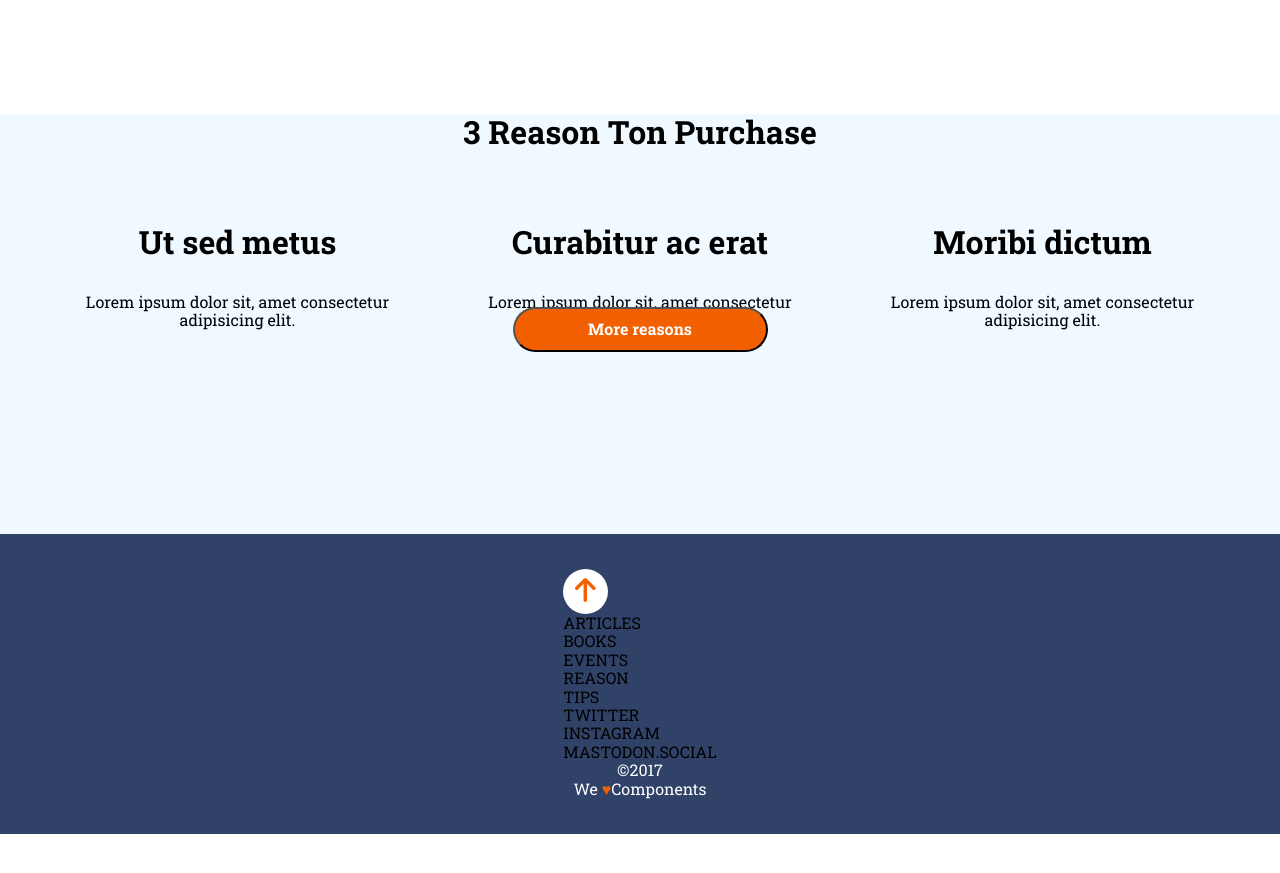
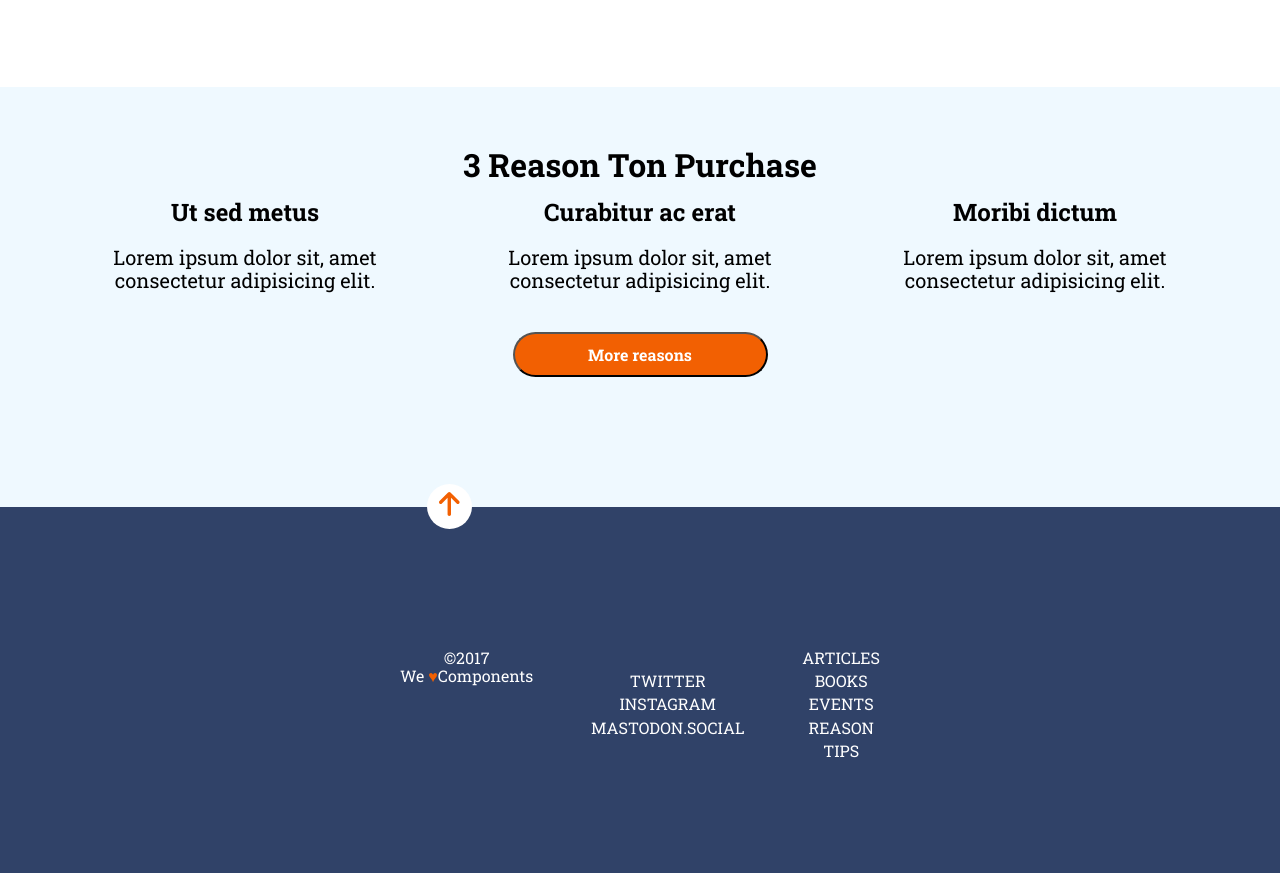
Before and after one commit to emeorbe/evaluacion-final-modulo-1-Emeli28, a website: page _src/templates/index.html in a window 1280 px wide. Shown: the part 1073-1946 px from the top of the page. Before the commit the page ends 1907 px from the top, so only its background shows below. Drawn offline with nearby package versions, Linux system fonts and the light colour scheme; files that its build step writes are made by us from their sources; files whose address does not match are found by name.

Commit message:
last version witouth revision

```diff
--- a/_src/assets/scss/layouts/_footer.scss
+++ b/_src/assets/scss/layouts/_footer.scss
@@ -7,36 +7,89 @@
         justify-content: center;
         align-items: center;
 
+        position: absolute;
+        transform: translate(53px, -205px);
+
+        @media all and (min-width:760px){
+            position: absolute;
+            transform: translate(-408px, -145px);
+
+        @media all and (min-width:1200px){
+            position: absolute;
+            transform: translate(-408px, -145px);
+
+
+        }
+
+
+        }
 }
 
 .footer{
-    height: 300px;
+    height: 400px;
+    width: 100%;
     background-color: #304268;
     display: flex;
     flex-direction: column;
     justify-content: center;
     align-items: center;
 
-    &__list--first{
-        color: $general-color;
+    &__container{
+
+        margin: 0 auto;
         display: flex;
+        flex-direction: column;
+        justify-content: center;
+
+      @media all and (min-width:760px) {
+
+          width: 60vh;
+          display: flex;
+          flex-direction:  row-reverse;
+          justify-content: space-between;
+
+      }
+
+    }
+    .footer__nav {
+
+        display: flex;
+        margin-top: 20px;
+        margin-bottom: 20px;
+        flex-direction: column;
         justify-content: center;
         align-items: center;
-        padding-bottom: 8px;
 
-        @media all and (min-width: 760px){
-            flex-direction: row;
-        }
+    }
 
+    .social__net{
+
+        display: flex;
+        margin-top: 20px;
+        margin-bottom: 20px;
+        flex-direction: column;
+        justify-content: center;
+        align-items: center;
+
+
+
+    }
+
+    ul li {
+        color: white;
+        margin-bottom: 5px;
+        text-align: center;
     }
 
 
 }
 
 .span{
+
     display: flex;
     flex-direction: column;
     align-items: center;
+    margin-top: 20px;
     color: $general-color;
 
 }
--- a/_src/assets/scss/layouts/_main-section.scss
+++ b/_src/assets/scss/layouts/_main-section.scss
@@ -3,11 +3,13 @@
     height: 360px;
     margin: 0 auto;
     padding:  10px;
+
 }
 
 .section__text{
     color: #8ccbea;
     font-size: 14px;
+    padding-top: 30px;
 
     @media all and (min-width:1200px){
         font-size: 16px;
@@ -33,13 +35,20 @@
     height: 420px;
     text-align: center;
     background-color: #eff9ff;
+    padding-top: 15px;
+    margin: 0px;
 
+    @media all and (min-width:760px){
+        padding-top: 60px;
+    }
 
 }
-.articles__title{
+.main__title{
+    margin-top: 0px;
+    margin-bottom: 0px;
     font-size: 24px;
     @media all and (min-width:760px){
-        font-size: 24px;
+        font-size: 26px;
     }
     @media all and (min-width:1200px){
         font-size: 32px;
@@ -48,7 +57,8 @@
 
 .section__articles{
     margin: 0 auto;
-    padding: 15px;
+    padding-top: 15px;
+    padding-bottom:20px;
     display: flex;
     flex-direction: column;
     align-items: center;
@@ -58,23 +68,25 @@
         justify-content: space-evenly;
     }
     .articles{
-        width: 360px;
-        height: 100px;
+        width: 300px;
 
     }
 
-    &__title{
+
+
+}
+.article__title{
     font-size: 18px;
+    margin: 0px;
+
     @media all and (min-width:760px){
         font-size: 24px;
     }
 
 }
-    &__text{
+.article__text{
     font-size: 18px;
     @media all and (min-width:760px){
         font-size: 20px;
     }
 }
-
-}
--- a/_src/templates/index.html
+++ b/_src/templates/index.html
@@ -45,19 +45,19 @@
 
       <!-- segunda section--articles -->
       <section class="main__articles">
-        <h2 class="articles__title"> 3 Reason Ton Purchase</h2>
+        <h2 class="main__title"> 3 Reason Ton Purchase</h2>
         <div class="section__articles">
           <article class="articles">
-            <h3 class="articles__title">Ut sed metus</h3>
-            <p class="articles__text">Lorem ipsum dolor sit, amet consectetur adipisicing elit. </p>
+            <h3 class="article__title">Ut sed metus</h3>
+            <p class="article__text">Lorem ipsum dolor sit, amet consectetur adipisicing elit. </p>
           </article>
           <article class="articles">
-            <h3 class="articles__title">Curabitur ac erat</h3>
-            <p class="articles__text">Lorem ipsum dolor sit, amet consectetur adipisicing elit. </p>
+            <h3 class="article__title">Curabitur ac erat</h3>
+            <p class="article__text">Lorem ipsum dolor sit, amet consectetur adipisicing elit. </p>
           </article>
           <article class="articles">
-            <h3 class="articles__title">Moribi dictum</h3>
-            <p class="articles__text">Lorem ipsum dolor sit, amet consectetur adipisicing elit. </p>
+            <h3 class="article__title">Moribi dictum</h3>
+            <p class="article__text">Lorem ipsum dolor sit, amet consectetur adipisicing elit. </p>
           </article>
         </div>
         <button class="last__button">More reasons</button>
@@ -66,7 +66,8 @@
 
     <!-- aqui empieza el footer -->
     <footer class="footer">
-      <div class="container">
+
+      <div class="footer__container">
         <div class="container__button">
           <a href="#"> <img src="./assets/images/ico-arrow.svg" alt=""> </a>
         </div>
@@ -80,13 +81,13 @@
               <li class="list__item">TIPS</li>
             </ul>
         </nav>
-          <div class="social__net">
+        <nav class="social__net">
             <ul class="social__list">
               <li class="social__list">TWITTER</li>
               <li class="social__list">INSTAGRAM</li>
               <li class="social__list">MASTODON.SOCIAL</li>
               </ul>
-          </div>
+        </nav>
 
         <div class="span">
             <span>©2017</span>
@@ -98,8 +99,6 @@
     </footer>
 
   </div>
-
-
 </body>
 
 </html>
```
Lines whose indentation alone changed are shown as unchanged.
